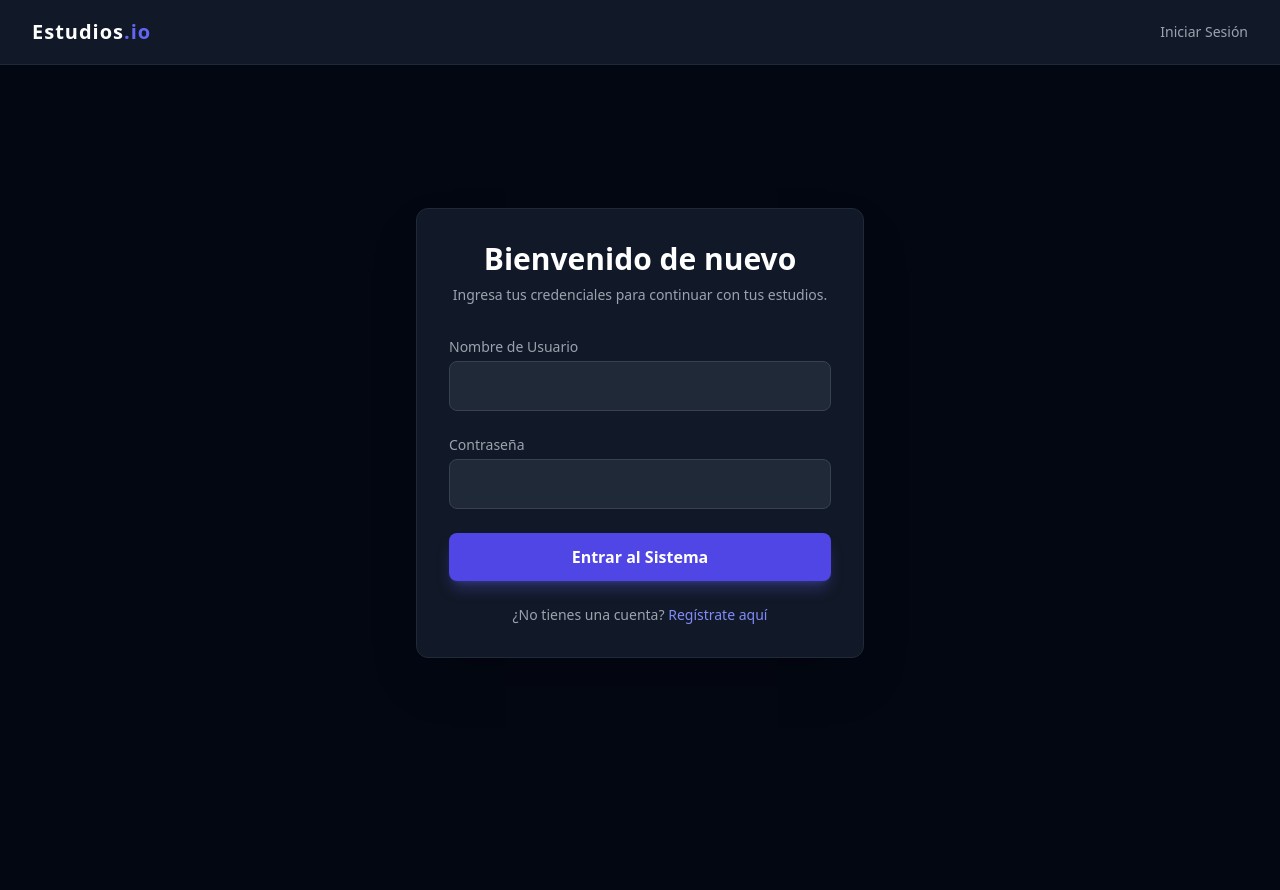
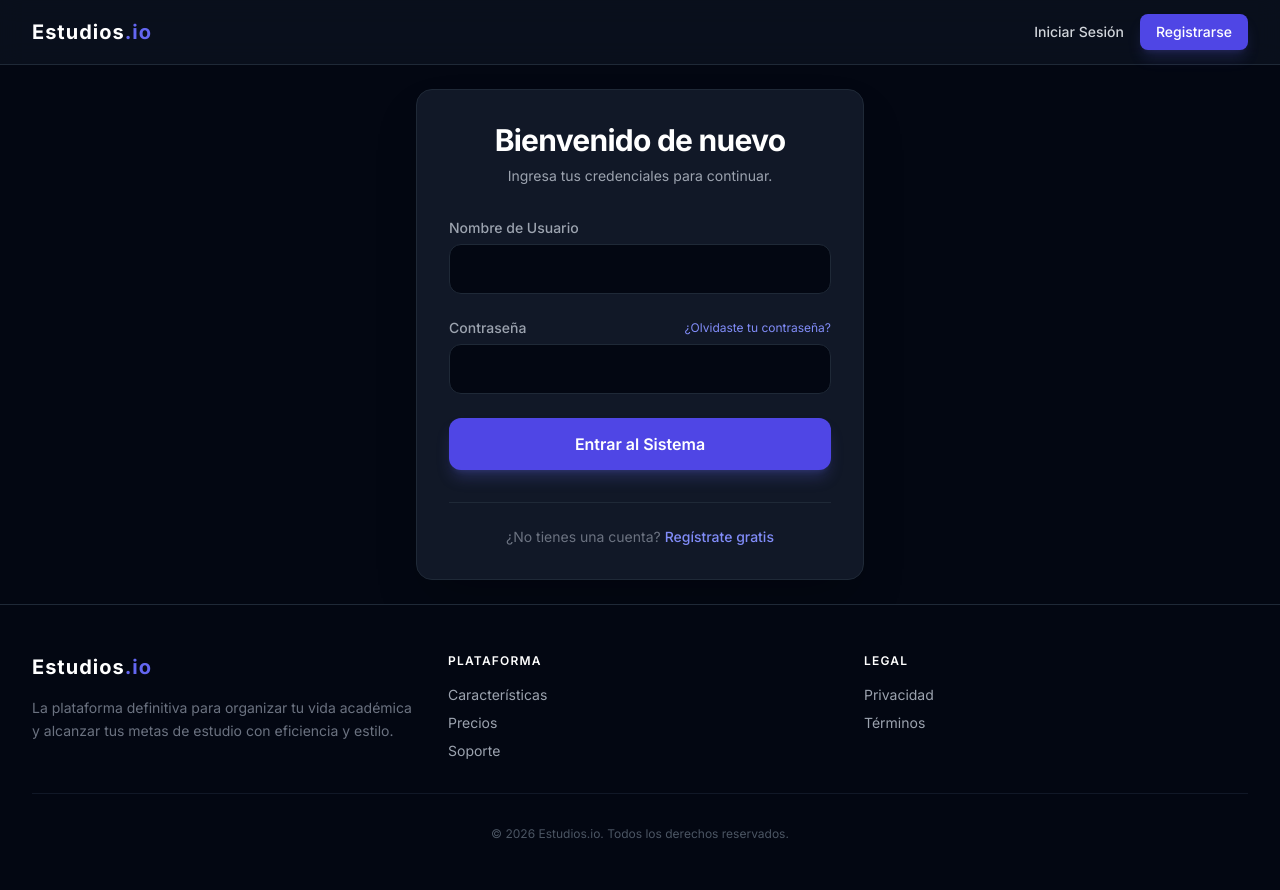
Before and after one commit to JhoeJhl/SistemaOrganizacion, a Flask app: page /api/auth/login in a window 1280 px wide. Before the commit the page ends 658 px from the top, so only its background shows below. Run offline with Flask 3, Linux system fonts and the light colour scheme; some libraries are stand-ins or nearby versions.

Commit message:
Implementacion de landing page y tambien modales de registrar y iniciar sesion

```diff
--- a/app/templates/auth/login.html
+++ b/app/templates/auth/login.html
@@ -1,49 +1,44 @@
 {% extends 'base.html' %}
 
-{% block title %}Iniciar Sesión{% endblock %}
+{% block title %}Iniciar Sesión - Estudios.io{% endblock %}
 
 {% block content %}
-<div class="w-full max-w-md bg-gray-900 rounded-xl shadow-2xl border border-gray-800 overflow-hidden">
+<div class="flex-grow flex items-center justify-center p-6">
+    <div class="w-full max-w-md bg-gray-900 rounded-2xl shadow-2xl border border-gray-800 overflow-hidden">
         <div class="p-8">
             <div class="text-center mb-8">
-            <h2 class="text-3xl font-bold text-white">Bienvenido de nuevo</h2>
-            <p class="text-gray-400 mt-2 text-sm">Ingresa tus credenciales para continuar con tus estudios.</p>
+                <h2 class="text-3xl font-bold text-white tracking-tight">Bienvenido de nuevo</h2>
+                <p class="text-gray-400 mt-2 text-sm">Ingresa tus credenciales para continuar.</p>
             </div>
-
-        {% with messages = get_flashed_messages(category_filter=["error"]) %}
-          {% if messages %}
-            <div class="bg-red-500/10 border border-red-500/50 text-red-500 text-sm p-3 rounded mb-6 text-center">
-              {% for message in messages %}
-                {{ message }}
-              {% endfor %}
-            </div>
-          {% endif %}
-        {% endwith %}
 
             <form method="POST" action="{{ url_for('auth.login') }}" class="space-y-6">
                 <div>
-                <label for="username" class="block text-sm font-medium text-gray-400 mb-1">Nombre de Usuario</label>
+                    <label for="username" class="block text-sm font-medium text-gray-400 mb-1.5">Nombre de Usuario</label>
                     <input type="text" id="username" name="username" required
-                    class="w-full px-4 py-3 bg-gray-800 border border-gray-700 rounded-lg text-white placeholder-gray-500 focus:outline-none focus:ring-2 focus:ring-indigo-500 focus:border-transparent transition-colors">
+                        class="w-full px-4 py-3 bg-gray-950 border border-gray-800 rounded-xl text-white placeholder-gray-600 focus:outline-none focus:ring-2 focus:ring-indigo-500/50 focus:border-indigo-500 transition-all">
                 </div>
 
                 <div>
-                <label for="password" class="block text-sm font-medium text-gray-400 mb-1">Contraseña</label>
+                    <div class="flex items-center justify-between mb-1.5">
+                        <label for="password" class="block text-sm font-medium text-gray-400">Contraseña</label>
+                        <a href="#" class="text-xs text-indigo-400 hover:text-indigo-300">¿Olvidaste tu contraseña?</a>
+                    </div>
                     <input type="password" id="password" name="password" required
-                    class="w-full px-4 py-3 bg-gray-800 border border-gray-700 rounded-lg text-white placeholder-gray-500 focus:outline-none focus:ring-2 focus:ring-indigo-500 focus:border-transparent transition-colors">
+                        class="w-full px-4 py-3 bg-gray-950 border border-gray-800 rounded-xl text-white placeholder-gray-600 focus:outline-none focus:ring-2 focus:ring-indigo-500/50 focus:border-indigo-500 transition-all">
                 </div>
 
                 <button type="submit"
-                class="w-full bg-indigo-600 hover:bg-indigo-700 text-white font-semibold py-3 px-4 rounded-lg transition-colors duration-200 shadow-lg shadow-indigo-500/30">
+                    class="w-full bg-indigo-600 hover:bg-indigo-700 text-white font-semibold py-3.5 px-4 rounded-xl transition-all duration-200 shadow-lg shadow-indigo-500/25 active:scale-[0.98]">
                     Entrar al Sistema
                 </button>
             </form>
 
-        <div class="mt-6 text-center">
-            <p class="text-sm text-gray-400">¿No tienes una cuenta?
-                <a href="#" class="text-indigo-400 hover:text-indigo-300 font-medium transition-colors">Regístrate aquí</a>
+            <div class="mt-8 pt-6 border-t border-gray-800 text-center">
+                <p class="text-sm text-gray-500">¿No tienes una cuenta?
+                    <a href="{{ url_for('auth.register') }}" class="text-indigo-400 hover:text-indigo-300 font-medium transition-colors">Regístrate gratis</a>
                 </p>
             </div>
         </div>
     </div>
+</div>
 {% endblock %}
--- a/app/templates/base.html
+++ b/app/templates/base.html
@@ -1,41 +1,31 @@
 <!DOCTYPE html>
-<html lang="es">
+<html lang="es" class="h-full">
 <head>
     <meta charset="UTF-8">
     <meta name="viewport" content="width=device-width, initial-scale=1.0">
     <title>{% block title %}Gestión de Estudios{% endblock %}</title>
     <script src="https://cdn.tailwindcss.com"></script>
+    <link href="https://fonts.googleapis.com/css2?family=Inter:wght@300;400;500;600;700&display=swap" rel="stylesheet">
     <style>
+        body { font-family: 'Inter', sans-serif; }
         input:-webkit-autofill {
-            -webkit-box-shadow: 0 0 0 30px #1f2937 inset !important;
+            -webkit-box-shadow: 0 0 0 30px #111827 inset !important;
             -webkit-text-fill-color: white !important;
         }
     </style>
 </head>
-<body class="bg-gray-950 text-gray-200 font-sans min-h-screen flex flex-col">
+<body class="bg-gray-950 text-gray-200 min-h-full flex flex-col selection:bg-indigo-500/30">
 
-    <nav class="bg-gray-900 border-b border-gray-800">
-        <div class="max-w-7xl mx-auto px-4 sm:px-6 lg:px-8">
-            <div class="flex items-center justify-between h-16">
-                <div class="flex-shrink-0">
-                    <span class="text-white font-bold text-xl tracking-wider">Estudios<span class="text-indigo-500">.io</span></span>
-                </div>
-                <div class="flex items-center space-x-4">
-                    {% if current_user.is_authenticated %}
-                        <span class="text-gray-300 text-sm">Hola, <span class="text-white font-medium">{{ current_user.username }}</span></span>
-                        <a href="{{ url_for('auth.logout') }}" class="text-gray-400 hover:text-white text-sm transition-colors">Cerrar Sesión</a>
-                    {% else %}
-                        <a href="{{ url_for('auth.login') }}" class="text-gray-400 hover:text-white text-sm transition-colors">Iniciar Sesión</a>
-                    {% endif %}
-                </div>
-            </div>
-        </div>
-    </nav>
+    {% include 'components/navbar.html' %}
+    {% include 'components/alerts.html' %}
+    {% include 'components/auth_modals.html' %}
 
-    <main class="flex-grow flex items-center justify-center p-6">
+    <main class="flex-grow flex flex-col">
         {% block content %}
         {% endblock %}
     </main>
 
+    {% include 'components/footer.html' %}
+
 </body>
 </html>
--- /dev/null
+++ b/app/templates/components/alerts.html
@@ -0,0 +1,25 @@
+{% with messages = get_flashed_messages(with_categories=true) %}
+    {% if messages %}
+        <div class="fixed top-20 right-4 z-50 space-y-2 max-w-sm w-full">
+            {% for category, message in messages %}
+                <div class="p-4 rounded-xl border flex items-start gap-3 shadow-2xl animate-in slide-in-from-right duration-300
+                    {% if category == 'error' %}
+                        bg-red-500/10 border-red-500/50 text-red-400
+                    {% elif category == 'success' %}
+                        bg-emerald-500/10 border-emerald-500/50 text-emerald-400
+                    {% else %}
+                        bg-blue-500/10 border-blue-500/50 text-blue-400
+                    {% endif %}">
+                    <div class="flex-grow text-sm font-medium">
+                        {{ message }}
+                    </div>
+                    <button onclick="this.parentElement.remove()" class="text-current opacity-50 hover:opacity-100 transition-opacity">
+                        <svg xmlns="http://www.w3.org/2000/svg" class="h-4 w-4" viewBox="0 0 20 20" fill="currentColor">
+                            <path fill-rule="evenodd" d="M4.293 4.293a1 1 0 011.414 0L10 8.586l4.293-4.293a1 1 0 111.414 1.414L11.414 10l4.293 4.293a1 1 0 01-1.414 1.414L10 11.414l-4.293 4.293a1 1 0 01-1.414-1.414L8.586 10 4.293 5.707a1 1 0 010-1.414z" clip-rule="evenodd" />
+                        </svg>
+                    </button>
+                </div>
+            {% endfor %}
+        </div>
+    {% endif %}
+{% endwith %}
--- /dev/null
+++ b/app/templates/components/auth_modals.html
@@ -0,0 +1,124 @@
+<!-- Overlay de Modales -->
+<div id="modalOverlay" class="fixed inset-0 bg-gray-950/80 backdrop-blur-sm z-[100] hidden items-center justify-center p-4">
+
+    <!-- Modal de Login -->
+    <div id="loginModal" class="w-full max-w-md bg-gray-900 rounded-2xl shadow-2xl border border-gray-800 overflow-hidden hidden animate-in zoom-in-95 duration-200">
+        <div class="p-8">
+            <div class="flex justify-between items-start mb-6">
+                <div>
+                    <h2 class="text-2xl font-bold text-white tracking-tight">Iniciar Sesión</h2>
+                    <p class="text-gray-400 mt-1 text-sm">Ingresa a tu cuenta de Estudios.io</p>
+                </div>
+                <button onclick="closeModals()" class="text-gray-500 hover:text-white transition-colors">
+                    <svg xmlns="http://www.w3.org/2000/svg" class="h-6 w-6" fill="none" viewBox="0 0 24 24" stroke="currentColor">
+                        <path stroke-linecap="round" stroke-linejoin="round" stroke-width="2" d="M6 18L18 6M6 6l12 12" />
+                    </svg>
+                </button>
+            </div>
+
+            <form method="POST" action="{{ url_for('auth.login') }}" class="space-y-5">
+                <div>
+                    <label class="block text-sm font-medium text-gray-400 mb-1.5">Usuario</label>
+                    <input type="text" name="username" required
+                        class="w-full px-4 py-3 bg-gray-950 border border-gray-800 rounded-xl text-white focus:outline-none focus:ring-2 focus:ring-indigo-500/50 transition-all">
+                </div>
+                <div>
+                    <label class="block text-sm font-medium text-gray-400 mb-1.5">Contraseña</label>
+                    <input type="password" name="password" required
+                        class="w-full px-4 py-3 bg-gray-950 border border-gray-800 rounded-xl text-white focus:outline-none focus:ring-2 focus:ring-indigo-500/50 transition-all">
+                </div>
+                <button type="submit" class="w-full bg-indigo-600 hover:bg-indigo-700 text-white font-semibold py-3.5 px-4 rounded-xl transition-all shadow-lg shadow-indigo-500/25">
+                    Entrar al Sistema
+                </button>
+            </form>
+
+            <div class="mt-6 text-center">
+                <p class="text-sm text-gray-500">¿No tienes cuenta?
+                    <button onclick="switchModal('register')" class="text-indigo-400 hover:text-indigo-300 font-medium">Regístrate</button>
+                </p>
+            </div>
+        </div>
+    </div>
+
+    <!-- Modal de Registro -->
+    <div id="registerModal" class="w-full max-w-md bg-gray-900 rounded-2xl shadow-2xl border border-gray-800 overflow-hidden hidden animate-in zoom-in-95 duration-200">
+        <div class="p-8">
+            <div class="flex justify-between items-start mb-6">
+                <div>
+                    <h2 class="text-2xl font-bold text-white tracking-tight">Crea tu cuenta</h2>
+                    <p class="text-gray-400 mt-1 text-sm">Únete a Estudios.io hoy</p>
+                </div>
+                <button onclick="closeModals()" class="text-gray-500 hover:text-white transition-colors">
+                    <svg xmlns="http://www.w3.org/2000/svg" class="h-6 w-6" fill="none" viewBox="0 0 24 24" stroke="currentColor">
+                        <path stroke-linecap="round" stroke-linejoin="round" stroke-width="2" d="M6 18L18 6M6 6l12 12" />
+                    </svg>
+                </button>
+            </div>
+
+            <form method="POST" action="{{ url_for('auth.register') }}" class="space-y-4">
+                <div>
+                    <label class="block text-sm font-medium text-gray-400 mb-1.5">Nombre de Usuario</label>
+                    <input type="text" name="username" required
+                        class="w-full px-4 py-3 bg-gray-950 border border-gray-800 rounded-xl text-white focus:outline-none focus:ring-2 focus:ring-indigo-500/50 transition-all">
+                </div>
+                <div>
+                    <label class="block text-sm font-medium text-gray-400 mb-1.5">Contraseña</label>
+                    <input type="password" name="password" required
+                        class="w-full px-4 py-3 bg-gray-950 border border-gray-800 rounded-xl text-white focus:outline-none focus:ring-2 focus:ring-indigo-500/50 transition-all">
+                </div>
+                <div>
+                    <label class="block text-sm font-medium text-gray-400 mb-1.5">Confirmar Contraseña</label>
+                    <input type="password" name="confirm_password" required
+                        class="w-full px-4 py-3 bg-gray-950 border border-gray-800 rounded-xl text-white focus:outline-none focus:ring-2 focus:ring-indigo-500/50 transition-all">
+                </div>
+                <button type="submit" class="w-full bg-indigo-600 hover:bg-indigo-700 text-white font-semibold py-3.5 px-4 rounded-xl transition-all shadow-lg shadow-indigo-500/25">
+                    Crear Cuenta
+                </button>
+            </form>
+
+            <div class="mt-6 text-center text-sm text-gray-500">
+                ¿Ya tienes cuenta?
+                <button onclick="switchModal('login')" class="text-indigo-400 hover:text-indigo-300 font-medium">Inicia sesión</button>
+            </div>
+        </div>
+    </div>
+</div>
+
+<script>
+    function openModal(type) {
+        document.getElementById('modalOverlay').classList.remove('hidden');
+        document.getElementById('modalOverlay').classList.add('flex');
+        document.body.style.overflow = 'hidden';
+
+        if(type === 'login') {
+            document.getElementById('loginModal').classList.remove('hidden');
+            document.getElementById('registerModal').classList.add('hidden');
+        } else {
+            document.getElementById('registerModal').classList.remove('hidden');
+            document.getElementById('loginModal').classList.add('hidden');
+        }
+    }
+
+    function closeModals() {
+        document.getElementById('modalOverlay').classList.add('hidden');
+        document.getElementById('modalOverlay').classList.remove('flex');
+        document.getElementById('loginModal').classList.add('hidden');
+        document.getElementById('registerModal').classList.add('hidden');
+        document.body.style.overflow = 'auto';
+    }
+
+    function switchModal(type) {
+        if(type === 'login') {
+            document.getElementById('registerModal').classList.add('hidden');
+            document.getElementById('loginModal').classList.remove('hidden');
+        } else {
+            document.getElementById('loginModal').classList.add('hidden');
+            document.getElementById('registerModal').classList.remove('hidden');
+        }
+    }
+
+    // Cerrar al hacer click en el overlay
+    document.getElementById('modalOverlay').addEventListener('click', function(e) {
+        if (e.target === this) closeModals();
+    });
+</script>
--- /dev/null
+++ b/app/templates/components/footer.html
@@ -0,0 +1,32 @@
+<footer class="bg-gray-950 border-t border-gray-800 py-12">
+    <div class="max-w-7xl mx-auto px-4 sm:px-6 lg:px-8">
+        <div class="grid grid-cols-1 md:grid-cols-3 gap-8 mb-8">
+            <div class="col-span-1 md:col-span-1">
+                <span class="text-white font-bold text-xl tracking-wider">Estudios<span class="text-indigo-500">.io</span></span>
+                <p class="mt-4 text-gray-500 text-sm leading-relaxed">
+                    La plataforma definitiva para organizar tu vida académica y alcanzar tus metas de estudio con eficiencia y estilo.
+                </p>
+            </div>
+            <div>
+                <h3 class="text-white font-semibold mb-4 uppercase text-xs tracking-widest">Plataforma</h3>
+                <ul class="space-y-2 text-sm text-gray-400">
+                    <li><a href="#" class="hover:text-indigo-400 transition-colors">Características</a></li>
+                    <li><a href="#" class="hover:text-indigo-400 transition-colors">Precios</a></li>
+                    <li><a href="#" class="hover:text-indigo-400 transition-colors">Soporte</a></li>
+                </ul>
+            </div>
+            <div>
+                <h3 class="text-white font-semibold mb-4 uppercase text-xs tracking-widest">Legal</h3>
+                <ul class="space-y-2 text-sm text-gray-400">
+                    <li><a href="#" class="hover:text-indigo-400 transition-colors">Privacidad</a></li>
+                    <li><a href="#" class="hover:text-indigo-400 transition-colors">Términos</a></li>
+                </ul>
+            </div>
+        </div>
+        <div class="pt-8 border-t border-gray-900 text-center">
+            <p class="text-gray-600 text-xs">
+                &copy; {{ now.year if now else '2026' }} Estudios.io. Todos los derechos reservados.
+            </p>
+        </div>
+    </div>
+</footer>
--- /dev/null
+++ b/app/templates/components/navbar.html
@@ -0,0 +1,22 @@
+<nav class="bg-gray-900/50 backdrop-blur-md border-b border-gray-800 sticky top-0 z-50">
+    <div class="max-w-7xl mx-auto px-4 sm:px-6 lg:px-8">
+        <div class="flex items-center justify-between h-16">
+            <div class="flex-shrink-0 flex items-center">
+                <a href="{{ url_for('main.landing') }}" class="text-white font-bold text-xl tracking-wider">
+                    Estudios<span class="text-indigo-500">.io</span>
+                </a>
+            </div>
+            <div class="flex items-center space-x-4">
+                {% if current_user.is_authenticated %}
+                    <a href="{{ url_for('main.inicio') }}" class="text-gray-300 hover:text-white text-sm font-medium transition-colors">Dashboard</a>
+                    <div class="h-4 w-px bg-gray-700"></div>
+                    <span class="text-gray-300 text-sm">Hola, <span class="text-white font-medium">{{ current_user.username }}</span></span>
+                    <a href="{{ url_for('auth.logout') }}" class="bg-gray-800 hover:bg-gray-700 text-white px-4 py-2 rounded-lg text-sm transition-colors border border-gray-700">Salir</a>
+                {% else %}
+                    <button onclick="openModal('login')" class="text-gray-300 hover:text-white text-sm font-medium transition-colors">Iniciar Sesión</button>
+                    <button onclick="openModal('register')" class="bg-indigo-600 hover:bg-indigo-700 text-white px-4 py-2 rounded-lg text-sm font-medium transition-colors shadow-lg shadow-indigo-500/20">Registrarse</button>
+                {% endif %}
+            </div>
+        </div>
+    </div>
+</nav>
```
Also changed, not shown: app/api/auth.py (+39 -1 lines), app/api/main.py (+8 -2 lines), app/templates/auth/register.html (added, +47 -0 lines), app/templates/main/landing.html (added, +62 -0 lines). Lines whose indentation alone changed are shown as unchanged.
